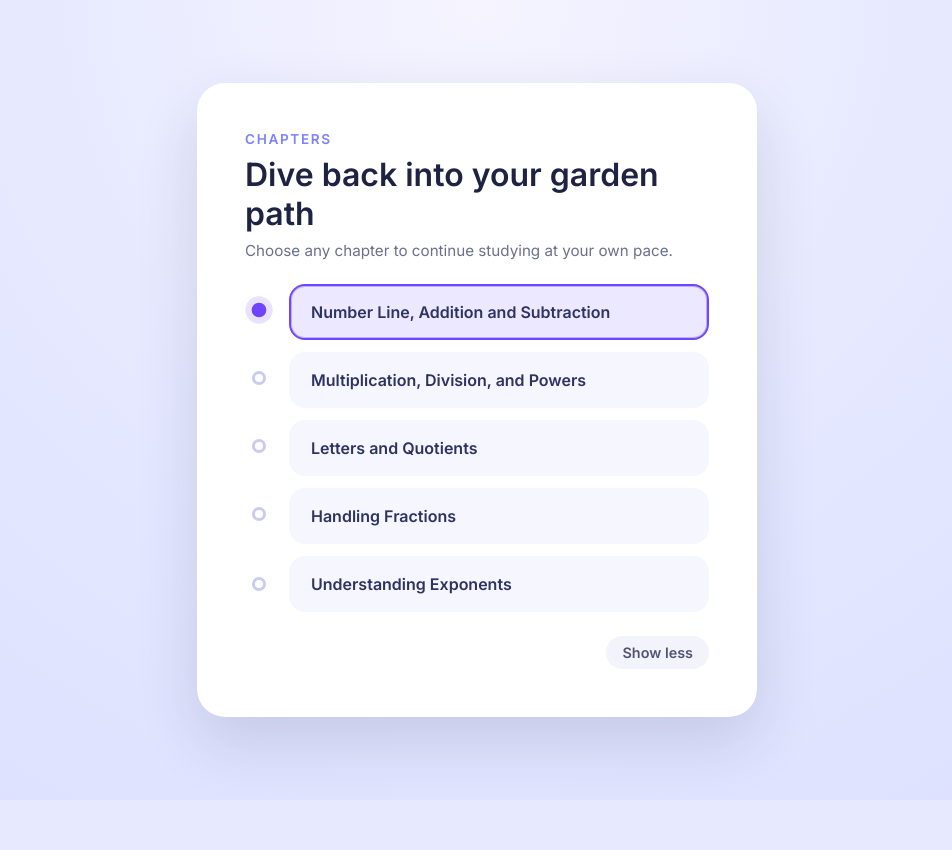
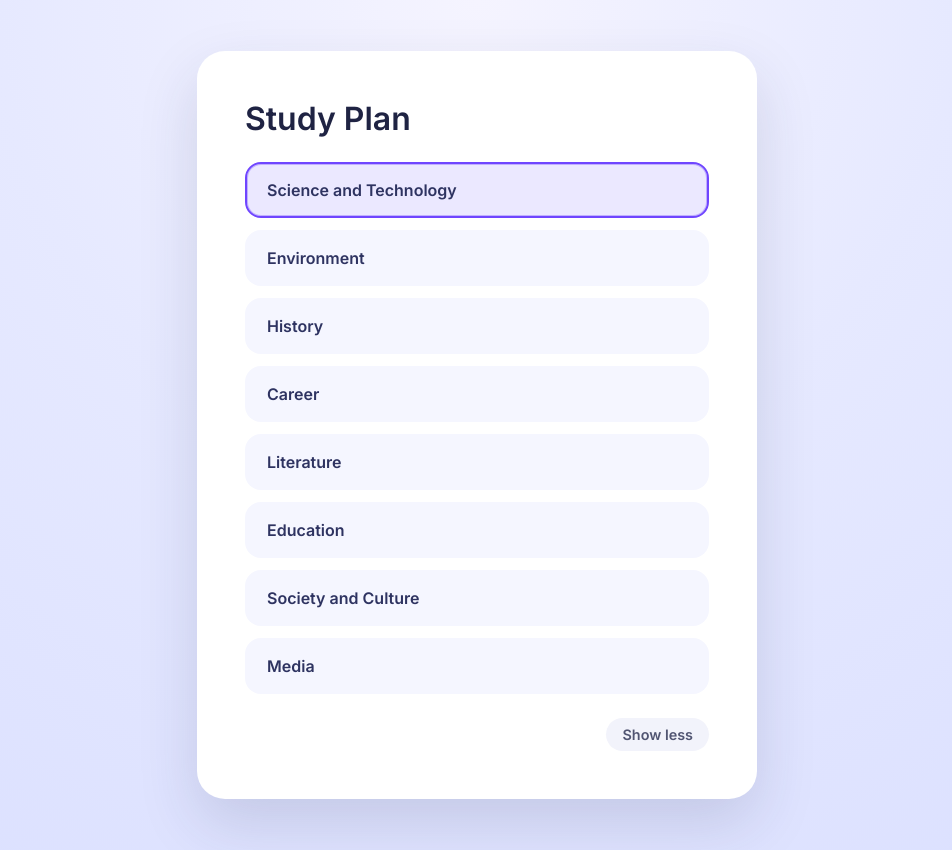
Before and after one commit to sakkess/engprototype, a React (Vite) app: page / in a window 1280 px wide. Shown: the whole page, without its empty margins (163-1115 px from the left). Before the commit the page ends 800 px from the top, so only its background shows below. Built offline with nearby package versions, Linux system fonts and the light colour scheme.

Commit message:
Update study plan view copy and layout

```diff
--- a/src/App.css
+++ b/src/App.css
@@ -29,21 +29,6 @@
   color: #1f2343;
 }
 
-.chapter-heading .subtitle {
-  margin: 0;
-  color: #6a6f8d;
-  font-size: 0.95rem;
-}
-
-.eyebrow {
-  margin: 0;
-  font-size: 0.85rem;
-  font-weight: 600;
-  letter-spacing: 0.12em;
-  text-transform: uppercase;
-  color: #7b81ff;
-}
-
 .chapter-list {
   list-style: none;
   margin: 0;
@@ -54,49 +39,7 @@
 }
 
 .chapter-item {
-  display: grid;
-  grid-template-columns: 28px 1fr;
-  column-gap: 1rem;
-  align-items: center;
-}
-
-.chapter-marker {
-  position: relative;
-  display: flex;
-  flex-direction: column;
-  align-items: center;
-  width: 28px;
-}
-
-.chapter-dot {
-  width: 14px;
-  height: 14px;
-  border-radius: 50%;
-  border: 3px solid #c9ccea;
-  background: #fff;
-  box-sizing: border-box;
-  transition: transform 200ms ease, border-color 200ms ease, background 200ms ease,
-    box-shadow 200ms ease;
-}
-
-.chapter-dot.is-active {
-  border-color: #6f45ff;
-  background: #6f45ff;
-  box-shadow: 0 0 0 6px rgba(111, 69, 255, 0.15);
-  transform: scale(1.05);
-}
-
-.chapter-line {
-  flex: 1;
-  margin-top: 0.2rem;
-  width: 2px;
-  background-image: repeating-linear-gradient(
-    to bottom,
-    #ccd1f1,
-    #ccd1f1 6px,
-    transparent 6px,
-    transparent 12px
-  );
+  display: block;
 }
 
 .chapter-button {
@@ -144,8 +87,4 @@
   .study-card {
     border-radius: 20px;
   }
-
-  .chapter-item {
-    grid-template-columns: 24px 1fr;
-  }
 }
--- a/src/App.tsx
+++ b/src/App.tsx
@@ -1,11 +1,14 @@
 import './App.css'
 
 const chapters = [
-  'Number Line, Addition and Subtraction',
-  'Multiplication, Division, and Powers',
-  'Letters and Quotients',
-  'Handling Fractions',
-  'Understanding Exponents',
+  'Science and Technology',
+  'Environment',
+  'History',
+  'Career',
+  'Literature',
+  'Education',
+  'Society and Culture',
+  'Media',
 ]
 
 function App() {
@@ -13,26 +16,14 @@ function App() {
 
   return (
     <div className="app-shell">
-      <main className="study-card" aria-label="Chapters">
+      <main className="study-card" aria-label="Study Plan">
         <div className="chapter-heading">
-          <p className="eyebrow">Chapters</p>
-          <h1>Dive back into your garden path</h1>
-          <p className="subtitle">
-            Choose any chapter to continue studying at your own pace.
-          </p>
+          <h1>Study Plan</h1>
         </div>
 
         <ol className="chapter-list">
           {chapters.map((title, index) => (
             <li key={title} className="chapter-item">
-              <div className="chapter-marker" aria-hidden="true">
-                <span
-                  className={`chapter-dot ${
-                    index === activeChapterIndex ? 'is-active' : ''
-                  }`}
-                />
-                {index !== chapters.length - 1 && <span className="chapter-line" />}
-              </div>
               <button
                 className={`chapter-button ${
                   index === activeChapterIndex ? 'is-active' : ''
```
